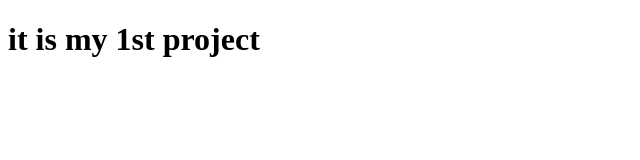
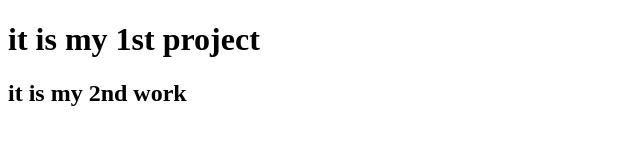
Before and after one commit to connektteacher/youtubeproject, a plain HTML site: page index.html in a window 1280 px wide. Shown: the whole page, without its empty margins (0-640 px from the left). Drawn offline with Linux system fonts and the light colour scheme.

Commit message:
it is my 2nd work
it is my 2nd work

```diff
--- a/index.html
+++ b/index.html
@@ -7,5 +7,6 @@
 </head>
 <body>
     <h1>it is my 1st project</h1>
+    <h2>it is my 2nd work</h2>
 </body>
 </html>
```
